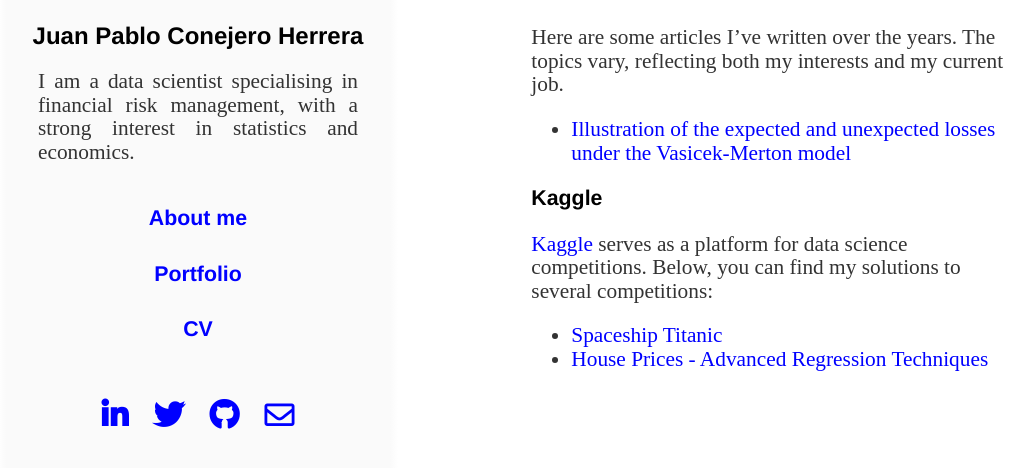
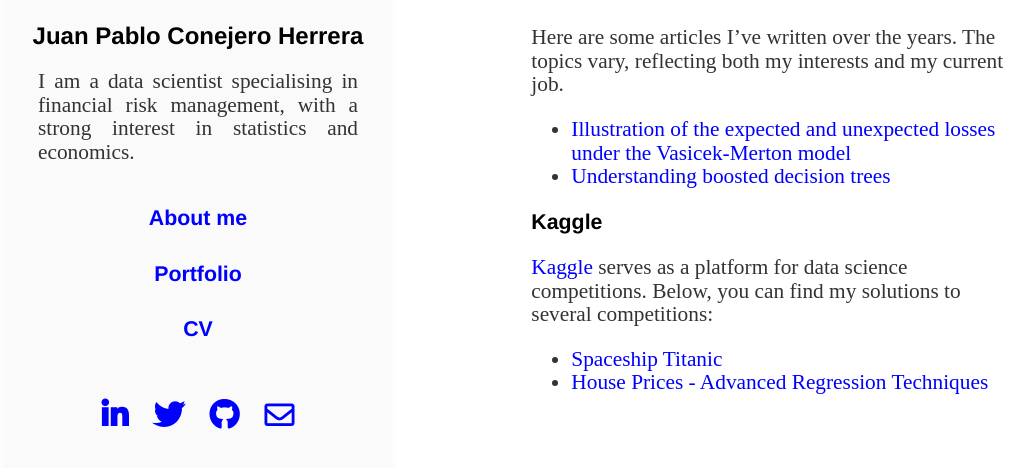
Before and after one commit to jpconher/jpconher.github.io, a Jekyll site: the page built from portfolio/index.md, in a window 1280 px wide, cut to the strip 321-789 px from the top of the page. Shown: the whole strip, without its empty margins (130-1164 px from the left). Built offline with Jekyll 4.4.1, drawn with Linux system fonts in a browser that asks for light colours; nearby versions of some CDN libraries.

Commit message:
Add article on boosted decision trees to portfolio

```diff
--- a/portfolio/index.md
+++ b/portfolio/index.md
@@ -16,6 +16,7 @@
 Here are some articles I've written over the years. The topics vary, reflecting both my interests and my current job.
 
 - [Illustration of the expected and unexpected losses under the Vasicek-Merton model](../assets/portfolio/Illustration-of-EL-and-UL-under-Vasicek-Merton-model.pdf)
+- [Understanding boosted decision trees](../assets/portfolio/Understanding-Boosted-Decision-Trees.pdf)
 
 ### Kaggle
 
```
